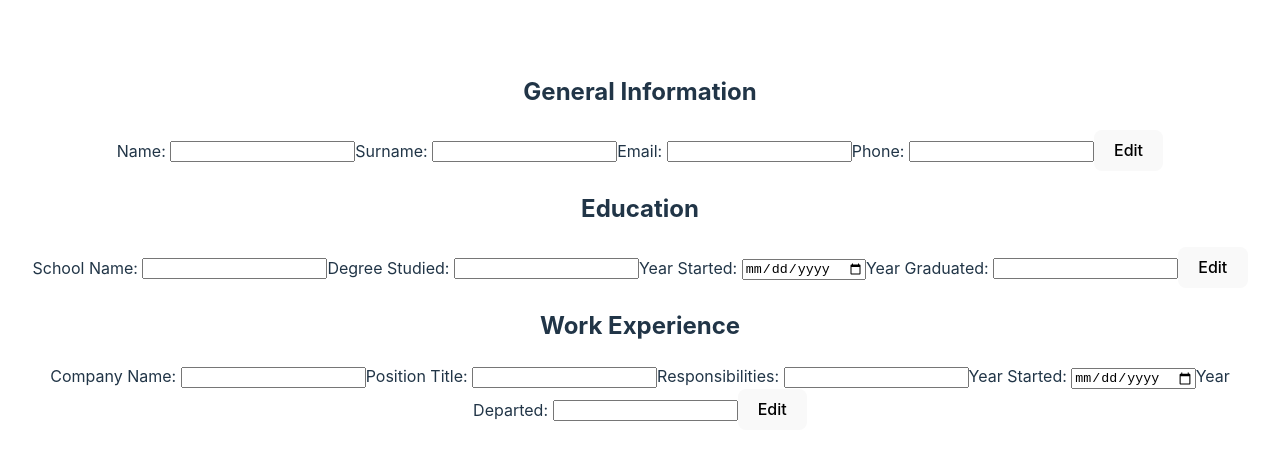
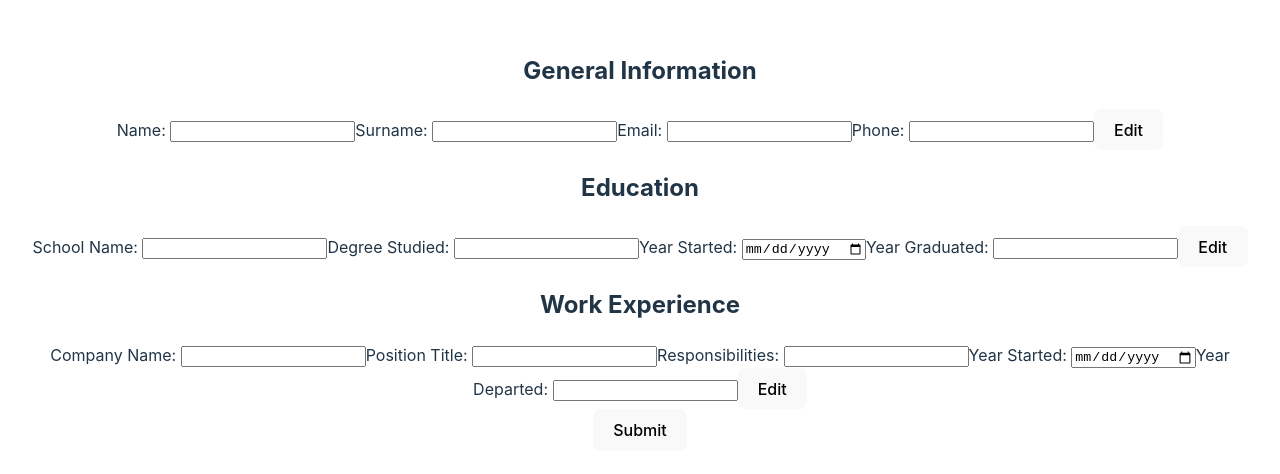
Before and after one commit to AlexVNep/cvApplication, a React (Vite) app: page / in a window 1280 px wide. Shown: the part 158-632 px from the top of the page. Built offline with nearby package versions, Linux system fonts and the light colour scheme.

Commit message:
feat: add Submit button to form comp

```diff
--- a/src/components/Form.jsx
+++ b/src/components/Form.jsx
@@ -1,6 +1,7 @@
 import PersonalDetailsInput from "./PersonalDetailsInput";
 import EducationInput from "./EducationInput";
 import WorkXpInput from "./WorkXpInput";
+import Button from "./Button";
 
 function Form() {
   return (
@@ -18,6 +19,7 @@ function Form() {
           <h2>Work Experience</h2>
           <WorkXpInput />
         </div>
+        <Button text="Submit" />
       </form>
     </>
   );
```
